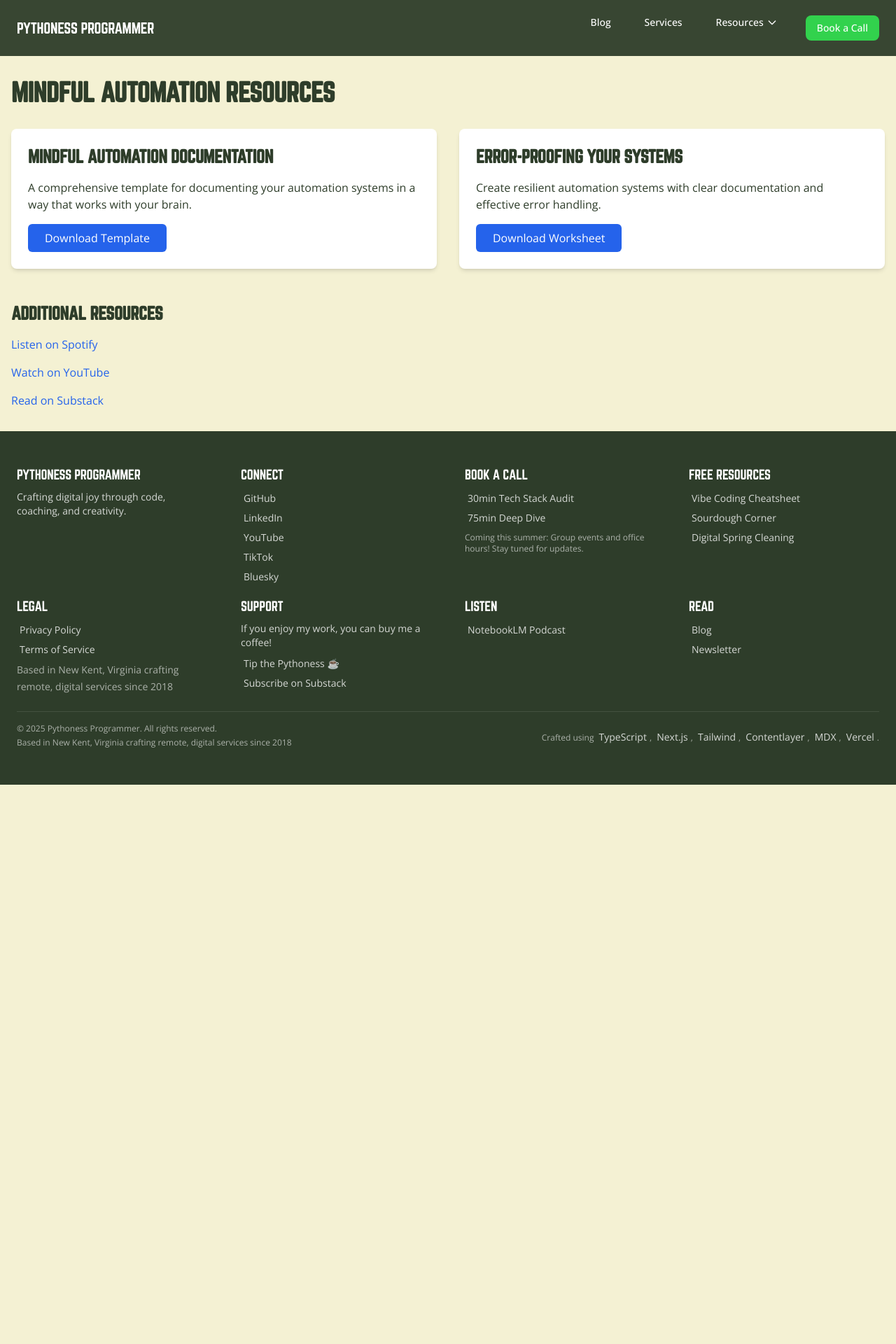
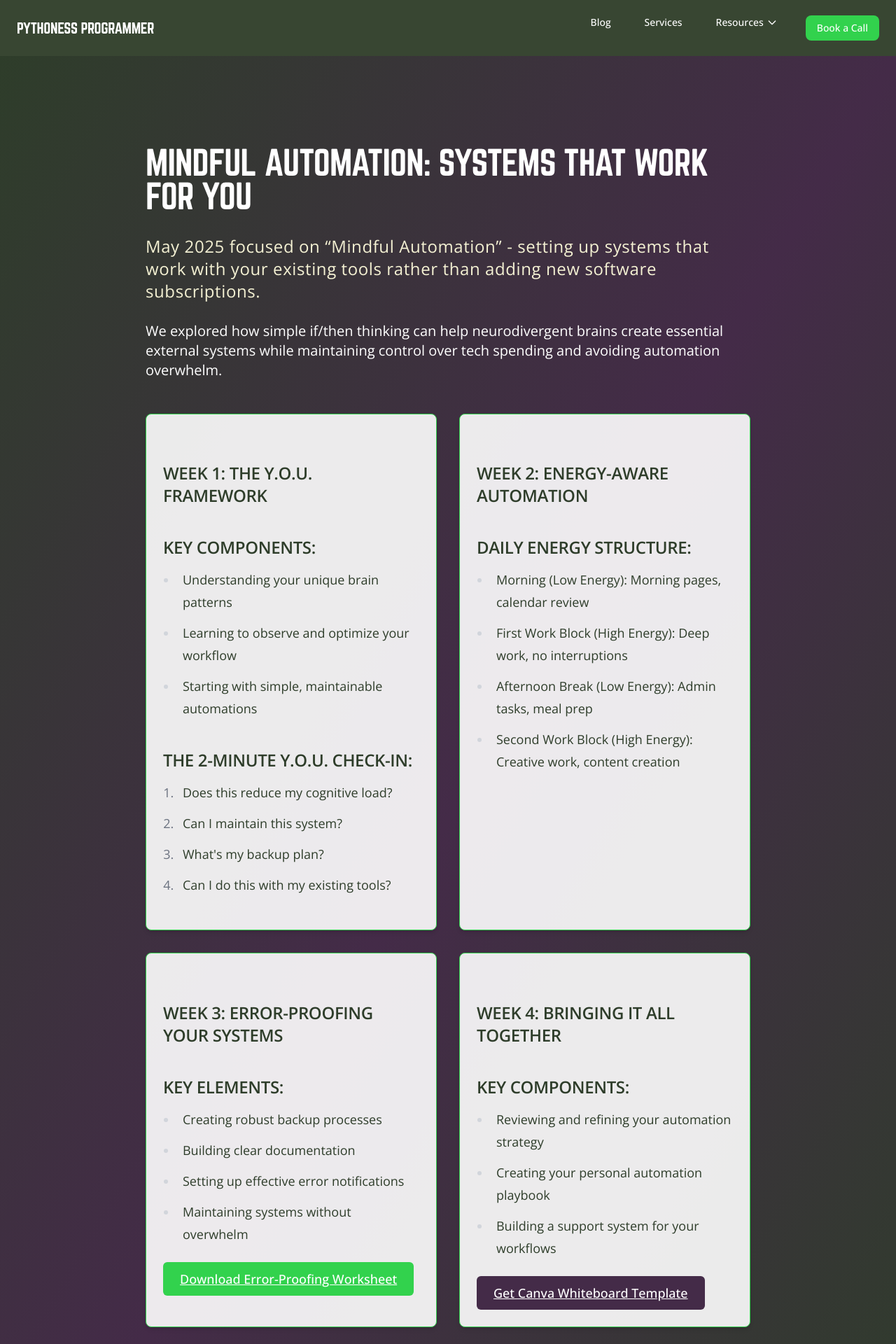
Before and after one commit to devandapaige/pythoness-programmer, a Next.js app: page /mindful-automation in a window 1280 px wide. Shown: the top 1920 px of the page at 70% size. Before the commit the page ends 1121 px from the top, so only its background shows below. Built offline with nearby package versions, Linux system fonts and the light colour scheme.

Commit message:
set up for mindful automation

```diff
--- a/src/app/mindful-automation/page.tsx
+++ b/src/app/mindful-automation/page.tsx
@@ -1,50 +1,117 @@
 import { Metadata } from 'next'
 import Link from 'next/link'
+import { ReactNode } from 'react'
 
 export const metadata: Metadata = {
-  title: 'Mindful Automation Resources',
-  description: 'Download worksheets and resources for creating mindful automation systems that work with your brain.',
+  title: 'May 2025: Mindful Automation - The Pythoness Programmer',
+  description: 'Explore mindful automation strategies for neurodivergent developers, focusing on systems that work with your existing tools and energy patterns.',
 }
 
-export default function MindfulAutomationPage() {
+export default function May2025LandingPage(): ReactNode {
   return (
-    <div className="container mx-auto px-4 py-8">
-      <h1 className="text-4xl font-bold mb-8">Mindful Automation Resources</h1>
+    <main className="min-h-screen pt-20 bg-gradient-to-br from-brand-green-dark via-brand-purple-dark to-brand-green-dark">
+      <div className="max-w-4xl mx-auto px-4 py-12">
+        <div className="prose prose-lg max-w-none">
+          <h1 className="font-display font-normal text-4xl md:text-5xl text-white mb-6">
+            Mindful Automation: Systems That Work For You
+          </h1>
 
+          {/* Overview Section */}
+          <section className="mb-12">
+            <p className="text-xl md:text-2xl text-brand-cream font-light tracking-wide mb-6">
+              May 2025 focused on &ldquo;Mindful Automation&rdquo; - setting up systems that work with your existing tools rather than adding new software subscriptions.
+            </p>
+            <p className="text-lg md:text-xl text-white font-light leading-relaxed">
+              We explored how simple if/then thinking can help neurodivergent brains create essential external systems while maintaining control over tech spending
+              and avoiding automation overwhelm.
+            </p>
+          </section>
+
+          {/* Weekly Content Sections */}
           <div className="grid gap-8 md:grid-cols-2">
-        <div className="bg-white p-6 rounded-lg shadow-md">
-          <h2 className="text-2xl font-semibold mb-4">Mindful Automation Documentation</h2>
-          <p className="mb-4">
-            A comprehensive template for documenting your automation systems in a way that works with your brain.
-          </p>
+            {/* Week 1 */}
+            <section className="bg-white/90 p-6 rounded-lg shadow-md border border-brand-green-accent">
+              <h2 className="text-2xl font-semibold mb-4 text-brand-green-dark">Week 1: The Y.O.U. Framework</h2>
+              <div className="mb-4">
+                <h3 className="font-semibold mb-2 text-brand-green-dark">Key Components:</h3>
+                <ul className="list-disc pl-5 text-brand-green-dark">
+                  <li>Understanding your unique brain patterns</li>
+                  <li>Learning to observe and optimize your workflow</li>
+                  <li>Starting with simple, maintainable automations</li>
+                </ul>
+              </div>
+              <div className="mb-4">
+                <h3 className="font-semibold mb-2 text-brand-green-dark">The 2-Minute Y.O.U. Check-In:</h3>
+                <ol className="list-decimal pl-5 text-brand-green-dark">
+                  <li>Does this reduce my cognitive load?</li>
+                  <li>Can I maintain this system?</li>
+                  <li>What&apos;s my backup plan?</li>
+                  <li>Can I do this with my existing tools?</li>
+                </ol>
+              </div>
+            </section>
+
+            {/* Week 2 */}
+            <section className="bg-white/90 p-6 rounded-lg shadow-md border border-brand-green-accent">
+              <h2 className="text-2xl font-semibold mb-4 text-brand-green-dark">Week 2: Energy-Aware Automation</h2>
+              <div className="mb-4">
+                <h3 className="font-semibold mb-2 text-brand-green-dark">Daily Energy Structure:</h3>
+                <ul className="list-disc pl-5 text-brand-green-dark">
+                  <li>Morning (Low Energy): Morning pages, calendar review</li>
+                  <li>First Work Block (High Energy): Deep work, no interruptions</li>
+                  <li>Afternoon Break (Low Energy): Admin tasks, meal prep</li>
+                  <li>Second Work Block (High Energy): Creative work, content creation</li>
+                </ul>
+              </div>
+            </section>
+
+            {/* Week 3 */}
+            <section className="bg-white/90 p-6 rounded-lg shadow-md border border-brand-green-accent">
+              <h2 className="text-2xl font-semibold mb-4 text-brand-green-dark">Week 3: Error-Proofing Your Systems</h2>
+              <div className="mb-4">
+                <h3 className="font-semibold mb-2 text-brand-green-dark">Key Elements:</h3>
+                <ul className="list-disc pl-5 text-brand-green-dark">
+                  <li>Creating robust backup processes</li>
+                  <li>Building clear documentation</li>
+                  <li>Setting up effective error notifications</li>
+                  <li>Maintaining systems without overwhelm</li>
+                </ul>
+              </div>
               <Link
-            href="/mindful-automation/Mindful Automation Documentation Template.pdf"
-            className="inline-block bg-blue-600 text-white px-6 py-2 rounded-md hover:bg-blue-700 transition-colors"
+                href="/mindful-automation/error-proofing-worksheet.pdf"
+                className="inline-block bg-brand-green-accent text-white px-6 py-2 rounded-md hover:bg-opacity-90 transition-colors"
               >
-            Download Template
+                Download Error-Proofing Worksheet
               </Link>
+            </section>
+
+            {/* Week 4 */}
+            <section className="bg-white/90 p-6 rounded-lg shadow-md border border-brand-green-accent">
+              <h2 className="text-2xl font-semibold mb-4 text-brand-green-dark">Week 4: Bringing It All Together</h2>
+              <div className="mb-4">
+                <h3 className="font-semibold mb-2 text-brand-green-dark">Key Components:</h3>
+                <ul className="list-disc pl-5 text-brand-green-dark">
+                  <li>Reviewing and refining your automation strategy</li>
+                  <li>Creating your personal automation playbook</li>
+                  <li>Building a support system for your workflows</li>
+                </ul>
+              </div>
+              <Link
+                href="https://www.canva.com/design/your-template-link"
+                className="inline-block bg-brand-purple-dark text-white px-6 py-2 rounded-md hover:bg-opacity-90 transition-colors"
+              >
+                Get Canva Whiteboard Template
+              </Link>
+            </section>
           </div>
 
-        <div className="bg-white p-6 rounded-lg shadow-md">
-          <h2 className="text-2xl font-semibold mb-4">Error-Proofing Your Systems</h2>
-          <p className="mb-4">
-            Create resilient automation systems with clear documentation and effective error handling.
-          </p>
-          <Link
-            href="/mindful-automation/error-proofing-worksheet.pdf"
-            className="inline-block bg-blue-600 text-white px-6 py-2 rounded-md hover:bg-blue-700 transition-colors"
-          >
-            Download Worksheet
-          </Link>
-        </div>
-      </div>
-
-      <div className="mt-12">
-        <h2 className="text-2xl font-semibold mb-4">Additional Resources</h2>
+          {/* Resources Section */}
+          <section className="mt-12 bg-white/90 border border-brand-green-accent rounded-2xl p-6 text-center shadow-xl">
+            <h2 className="text-2xl font-semibold mb-4 text-brand-green-dark">Additional Resources</h2>
             <div className="grid gap-4">
               <Link
                 href="https://open.spotify.com/show/0VLZyZrD50Pk9JcyJL2AdX"
-            className="text-blue-600 hover:text-blue-800"
+                className="text-brand-green-accent hover:text-brand-purple-dark"
                 target="_blank"
                 rel="noopener noreferrer"
               >
@@ -52,7 +119,7 @@ export default function MindfulAutomationPage() {
               </Link>
               <Link
                 href="https://www.youtube.com/playlist?list=PLl8kW5pVKC-p8kzPChiNPoEHkfi_kR1LA"
-            className="text-blue-600 hover:text-blue-800"
+                className="text-brand-green-accent hover:text-brand-purple-dark"
                 target="_blank"
                 rel="noopener noreferrer"
               >
@@ -60,14 +127,16 @@ export default function MindfulAutomationPage() {
               </Link>
               <Link
                 href="https://pythoness.substack.com/"
-            className="text-blue-600 hover:text-blue-800"
+                className="text-brand-green-accent hover:text-brand-purple-dark"
                 target="_blank"
                 rel="noopener noreferrer"
               >
                 Read on Substack
               </Link>
             </div>
+          </section>
         </div>
       </div>
+    </main>
   )
 }
--- a/src/components/Footer.tsx
+++ b/src/components/Footer.tsx
@@ -58,6 +58,7 @@ export default function Footer() {
               <li><Link href="/vibe-coding-cheatsheet" className={footerLinkClass}>Vibe Coding Cheatsheet</Link></li>
               <li><Link href="/sourdough" className={footerLinkClass}>Sourdough Corner</Link></li>
               <li><Link href="/digital-spring-cleaning" className={footerLinkClass}>Digital Spring Cleaning</Link></li>
+              <li><Link href="/mindful-automation" className={footerLinkClass}>Mindful Automation</Link></li>
             </ul>
           </FooterSection>
         </div>
--- a/src/components/Header.tsx
+++ b/src/components/Header.tsx
@@ -114,6 +114,16 @@ export default function Header() {
                     GRIT Digital Cleaning
                   </Link>
                   <Link
+                    href="/mindful-automation"
+                    role="menuitem"
+                    tabIndex={isWorkMenuOpen ? 0 : -1}
+                    className="block px-4 py-2 text-sm text-white hover:text-brand-green-accent hover:bg-white/10"
+                    onClick={() => setIsWorkMenuOpen(!isWorkMenuOpen)}
+                  >
+                    <span role="img" aria-label="Automation gears">⚙️</span>{' '}
+                    Mindful Automation
+                  </Link>
+                  <Link
                     href="https://pythoness.beehiiv.com/subscribe"
                     target="_blank"
                     role="menuitem"
@@ -212,6 +222,14 @@ export default function Header() {
                 GRIT Digital Cleaning
               </Link>
               <Link
+                href="/mindful-automation"
+                className="block text-white hover:text-brand-green-accent transition-colors focus:outline-none focus:ring-2 focus:ring-brand-green-accent focus:ring-offset-2 rounded-lg px-2 py-1"
+                onClick={() => setIsMenuOpen(false)}
+              >
+                <span role="img" aria-label="Automation gears">⚙️</span>{' '}
+                Mindful Automation
+              </Link>
+              <Link
                 href="https://pythoness.beehiiv.com/subscribe"
                 target="_blank"
                 className="block text-white hover:text-brand-green-accent transition-colors focus:outline-none focus:ring-2 focus:ring-brand-green-accent focus:ring-offset-2 rounded-lg px-2 py-1"
```
Lines whose indentation alone changed are shown as unchanged.
